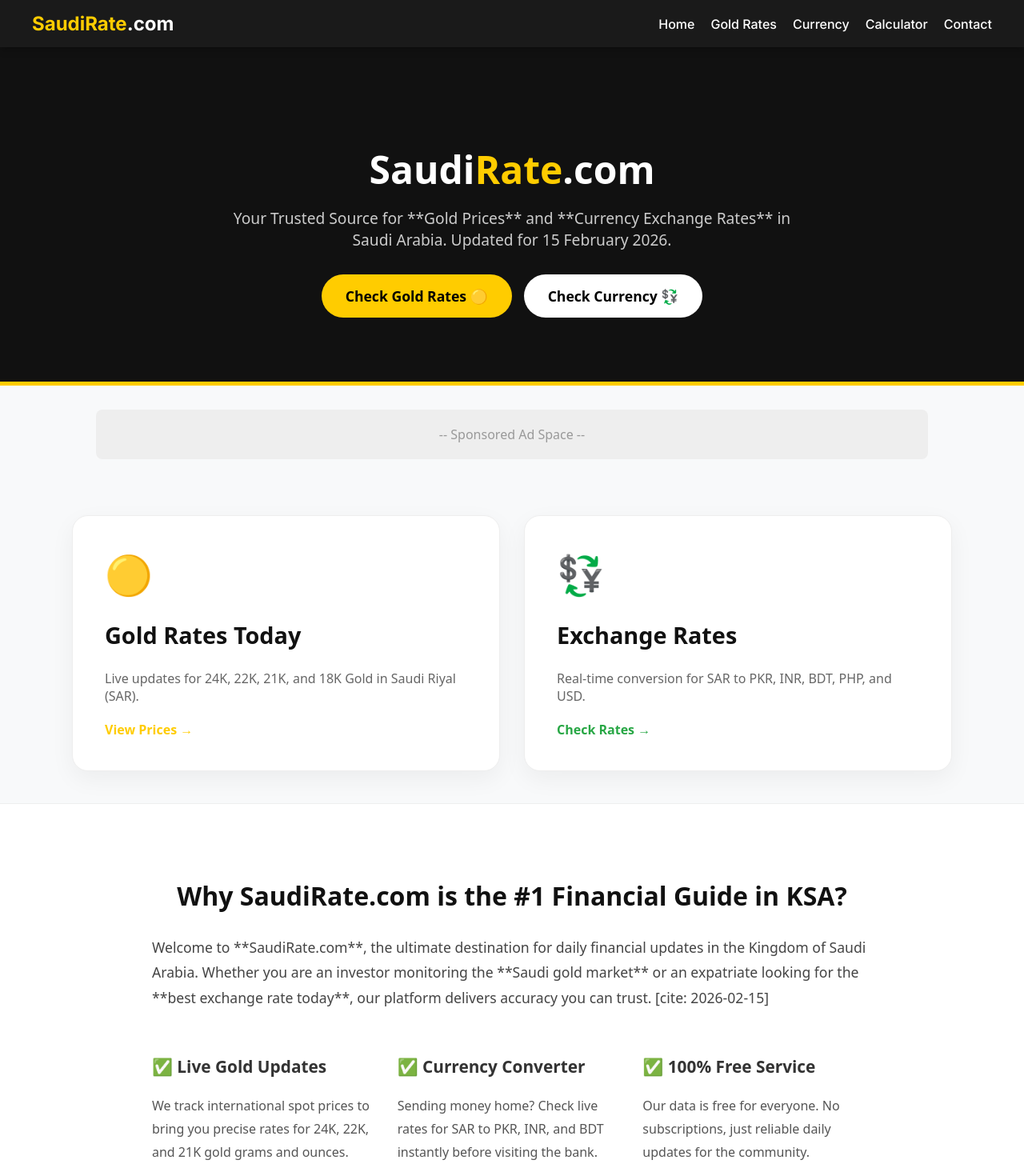
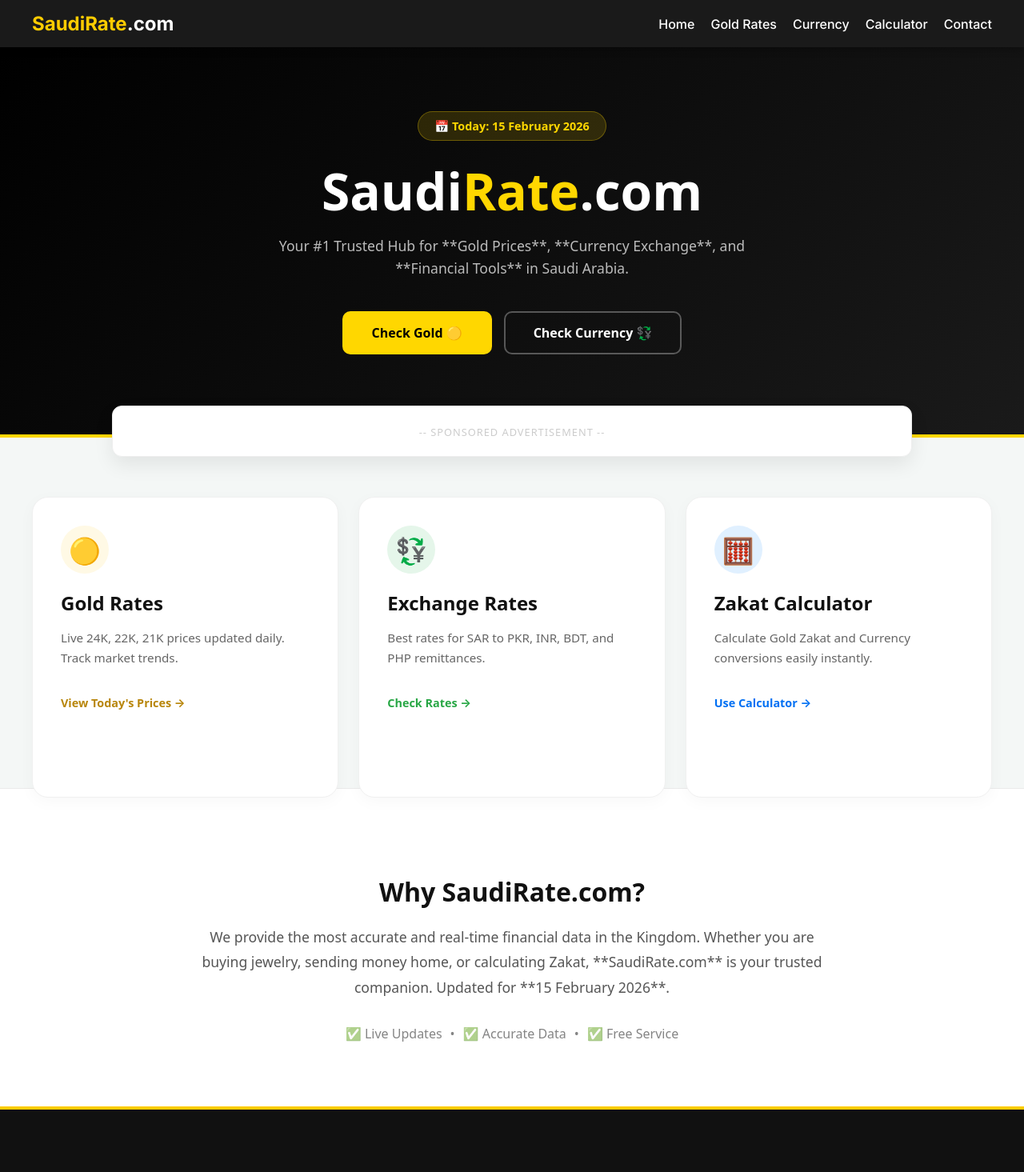
Before and after one commit to DiGiSaudia/saudirate, a Next.js app: page / in a window 1280 px wide. Shown: the top 1465 px of the page at 80% size. Built offline with nearby package versions, Linux system fonts and the light colour scheme.

Commit message:
Fixed double footer, added date in header and calculator section

```diff
--- a/app/page.tsx
+++ b/app/page.tsx
@@ -2,7 +2,7 @@ import React from 'react';
 import Link from 'next/link';
 
 export default function HomePage() {
-  // ڈائنامک تاریخ (SEO کے لیے)
+  // ڈائنامک تاریخ (SEO اور Header کے لیے)
   const today = new Date().toLocaleDateString('en-GB', {
     day: 'numeric',
     month: 'long',
@@ -10,98 +10,130 @@ export default function HomePage() {
   });
 
   return (
-    <main style={{ minHeight: '100vh', backgroundColor: '#f8f9fa', fontFamily: 'system-ui, sans-serif' }}>
+    <main style={{ minHeight: '100vh', backgroundColor: '#f4f7f6', fontFamily: 'system-ui, -apple-system, sans-serif' }}>
 
-      {/* Hero Section */}
-      <section style={{ backgroundColor: '#111', color: 'white', padding: '80px 20px', textAlign: 'center', borderBottom: '5px solid #ffcc00' }}>
-        <h1 style={{ fontSize: '3rem', fontWeight: '900', marginBottom: '15px' }}>
-          Saudi<span style={{ color: '#ffcc00' }}>Rate</span>.com
+      {/* --- HERO SECTION (Premium & Mobile Friendly) --- */}
+      <section style={{
+        background: 'linear-gradient(135deg, #000000 0%, #1a1a1a 100%)',
+        color: 'white',
+        padding: '80px 20px 100px',
+        textAlign: 'center',
+        borderBottom: '4px solid #FFD700',
+        position: 'relative',
+        overflow: 'hidden'
+      }}>
+
+        {/* Date Badge at the Top Header */}
+        <div style={{
+          display: 'inline-block',
+          backgroundColor: 'rgba(255, 215, 0, 0.15)',
+          color: '#FFD700',
+          padding: '8px 20px',
+          borderRadius: '50px',
+          fontSize: '0.9rem',
+          fontWeight: '600',
+          marginBottom: '25px',
+          border: '1px solid rgba(255, 215, 0, 0.3)'
+        }}>
+          📅 Today: {today}
+        </div>
+
+        <h1 style={{
+          fontSize: 'clamp(2.5rem, 5vw, 4rem)', // Mobile responsive font size
+          fontWeight: '850',
+          margin: '0 0 15px',
+          lineHeight: '1.2'
+        }}>
+          Saudi<span style={{ color: '#FFD700' }}>Rate</span>.com
         </h1>
-        <p style={{ fontSize: '1.2rem', color: '#ccc', maxWidth: '700px', margin: '0 auto' }}>
-          Your Trusted Source for **Gold Prices** and **Currency Exchange Rates** in Saudi Arabia. Updated for {today}.
+
+        <p style={{
+          fontSize: '1.1rem',
+          color: '#bbb',
+          maxWidth: '600px',
+          margin: '0 auto 40px',
+          lineHeight: '1.6'
+        }}>
+          Your #1 Trusted Hub for **Gold Prices**, **Currency Exchange**, and **Financial Tools** in Saudi Arabia.
         </p>
-        <div style={{ marginTop: '30px', display: 'flex', gap: '15px', justifyContent: 'center', flexWrap: 'wrap' }}>
-          <Link href="/gold-rates" style={{ padding: '15px 30px', backgroundColor: '#ffcc00', color: 'black', fontWeight: 'bold', borderRadius: '50px', textDecoration: 'none', fontSize: '1.1rem' }}>
-            Check Gold Rates 🟡
+
+        {/* Quick Action Buttons */}
+        <div style={{ display: 'flex', gap: '15px', justifyContent: 'center', flexWrap: 'wrap' }}>
+          <Link href="/gold-rates" style={{ textDecoration: 'none' }}>
+            <div style={{ padding: '14px 35px', backgroundColor: '#FFD700', color: 'black', fontWeight: 'bold', borderRadius: '10px', transition: '0.3s', border: '2px solid #FFD700' }}>
+              Check Gold 🟡
+            </div>
           </Link>
-          <Link href="/currency" style={{ padding: '15px 30px', backgroundColor: '#fff', color: 'black', fontWeight: 'bold', borderRadius: '50px', textDecoration: 'none', fontSize: '1.1rem' }}>
-            Check Currency 💱
+          <Link href="/currency" style={{ textDecoration: 'none' }}>
+            <div style={{ padding: '14px 35px', backgroundColor: 'transparent', color: 'white', fontWeight: 'bold', borderRadius: '10px', transition: '0.3s', border: '2px solid rgba(255,255,255,0.3)' }}>
+              Check Currency 💱
+            </div>
           </Link>
         </div>
       </section>
 
-      {/* Ad Space */}
-      <div style={{ maxWidth: '1000px', margin: '30px auto', padding: '20px', backgroundColor: '#eee', textAlign: 'center', color: '#999', borderRadius: '8px' }}>
-        -- Sponsored Ad Space --
+      {/* --- SPONSORED AD SPACE (Responsive) --- */}
+      <div style={{ maxWidth: '1000px', margin: '-40px auto 30px', padding: '0 20px', position: 'relative', zIndex: '10' }}>
+        <div style={{ backgroundColor: 'white', padding: '20px', borderRadius: '12px', boxShadow: '0 10px 25px rgba(0,0,0,0.08)', textAlign: 'center', border: '1px solid #eee' }}>
+          <span style={{ fontSize: '0.8rem', color: '#ccc', letterSpacing: '1px' }}>-- SPONSORED ADVERTISEMENT --</span>
+          {/* Ad code will go here */}
+        </div>
       </div>
 
-      {/* Features Grid */}
-      <div style={{ maxWidth: '1100px', margin: '0 auto', padding: '40px 20px' }}>
-        <div style={{ display: 'grid', gridTemplateColumns: 'repeat(auto-fit, minmax(300px, 1fr))', gap: '30px' }}>
+      {/* --- MAIN FEATURES GRID --- */}
+      <div style={{ maxWidth: '1200px', margin: '0 auto', padding: '20px 20px 60px' }}>
+        <div style={{ display: 'grid', gridTemplateColumns: 'repeat(auto-fit, minmax(300px, 1fr))', gap: '25px' }}>
 
-          {/* Gold Box */}
+          {/* 1. Gold Rate Box */}
           <Link href="/gold-rates" style={{ textDecoration: 'none' }}>
-            <div style={{ backgroundColor: 'white', padding: '40px', borderRadius: '20px', boxShadow: '0 10px 30px rgba(0,0,0,0.05)', border: '1px solid #eee', transition: 'transform 0.2s', cursor: 'pointer' }}>
-              <div style={{ fontSize: '3rem', marginBottom: '15px' }}>🟡</div>
-              <h2 style={{ fontSize: '1.8rem', color: '#111', fontWeight: 'bold' }}>Gold Rates Today</h2>
-              <p style={{ color: '#666', marginTop: '10px' }}>
-                Live updates for 24K, 22K, 21K, and 18K Gold in Saudi Riyal (SAR).
-              </p>
-              <div style={{ marginTop: '20px', color: '#ffcc00', fontWeight: 'bold' }}>View Prices →</div>
+            <div style={{ backgroundColor: 'white', padding: '35px', borderRadius: '20px', border: '1px solid #f0f0f0', boxShadow: '0 5px 20px rgba(0,0,0,0.03)', transition: 'transform 0.2s', height: '100%' }}>
+              <div style={{ width: '60px', height: '60px', backgroundColor: '#FFF9E5', borderRadius: '50%', display: 'flex', alignItems: 'center', justifyContent: 'center', fontSize: '2rem', marginBottom: '20px' }}>🟡</div>
+              <h2 style={{ fontSize: '1.5rem', color: '#111', fontWeight: 'bold', marginBottom: '10px' }}>Gold Rates</h2>
+              <p style={{ color: '#666', fontSize: '0.95rem', lineHeight: '1.6' }}>Live 24K, 22K, 21K prices updated daily. Track market trends.</p>
+              <span style={{ display: 'inline-block', marginTop: '20px', color: '#B8860B', fontWeight: 'bold', fontSize: '0.9rem' }}>View Today's Prices →</span>
             </div>
           </Link>
 
-          {/* Currency Box */}
+          {/* 2. Currency Exchange Box */}
           <Link href="/currency" style={{ textDecoration: 'none' }}>
-            <div style={{ backgroundColor: 'white', padding: '40px', borderRadius: '20px', boxShadow: '0 10px 30px rgba(0,0,0,0.05)', border: '1px solid #eee', transition: 'transform 0.2s', cursor: 'pointer' }}>
-              <div style={{ fontSize: '3rem', marginBottom: '15px' }}>💱</div>
-              <h2 style={{ fontSize: '1.8rem', color: '#111', fontWeight: 'bold' }}>Exchange Rates</h2>
-              <p style={{ color: '#666', marginTop: '10px' }}>
-                Real-time conversion for SAR to PKR, INR, BDT, PHP, and USD.
-              </p>
-              <div style={{ marginTop: '20px', color: '#28a745', fontWeight: 'bold' }}>Check Rates →</div>
+            <div style={{ backgroundColor: 'white', padding: '35px', borderRadius: '20px', border: '1px solid #f0f0f0', boxShadow: '0 5px 20px rgba(0,0,0,0.03)', transition: 'transform 0.2s', height: '100%' }}>
+              <div style={{ width: '60px', height: '60px', backgroundColor: '#E5F6EA', borderRadius: '50%', display: 'flex', alignItems: 'center', justifyContent: 'center', fontSize: '2rem', marginBottom: '20px' }}>💱</div>
+              <h2 style={{ fontSize: '1.5rem', color: '#111', fontWeight: 'bold', marginBottom: '10px' }}>Exchange Rates</h2>
+              <p style={{ color: '#666', fontSize: '0.95rem', lineHeight: '1.6' }}>Best rates for SAR to PKR, INR, BDT, and PHP remittances.</p>
+              <span style={{ display: 'inline-block', marginTop: '20px', color: '#28a745', fontWeight: 'bold', fontSize: '0.9rem' }}>Check Rates →</span>
+            </div>
+          </Link>
+
+          {/* 3. Calculator Box (NEW) */}
+          <Link href="/calculator" style={{ textDecoration: 'none' }}>
+            <div style={{ backgroundColor: 'white', padding: '35px', borderRadius: '20px', border: '1px solid #f0f0f0', boxShadow: '0 5px 20px rgba(0,0,0,0.03)', transition: 'transform 0.2s', height: '100%' }}>
+              <div style={{ width: '60px', height: '60px', backgroundColor: '#E0F0FF', borderRadius: '50%', display: 'flex', alignItems: 'center', justifyContent: 'center', fontSize: '2rem', marginBottom: '20px' }}>🧮</div>
+              <h2 style={{ fontSize: '1.5rem', color: '#111', fontWeight: 'bold', marginBottom: '10px' }}>Zakat Calculator</h2>
+              <p style={{ color: '#666', fontSize: '0.95rem', lineHeight: '1.6' }}>Calculate Gold Zakat and Currency conversions easily instantly.</p>
+              <span style={{ display: 'inline-block', marginTop: '20px', color: '#0070f3', fontWeight: 'bold', fontSize: '0.9rem' }}>Use Calculator →</span>
             </div>
           </Link>
 
         </div>
       </div>
 
-      {/* SEO Article Section - Essential for Google Ranking */}
-      <div style={{ backgroundColor: 'white', padding: '60px 20px', borderTop: '1px solid #eee' }}>
-        <div style={{ maxWidth: '900px', margin: '0 auto', lineHeight: '1.8' }}>
-          <h2 style={{ fontSize: '2rem', fontWeight: 'bold', color: '#111', marginBottom: '20px', textAlign: 'center' }}>
-            Why SaudiRate.com is the #1 Financial Guide in KSA?
+      {/* --- SEO CONTENT SECTION (Minimal & Clean) --- */}
+      <div style={{ backgroundColor: 'white', padding: '80px 20px', borderTop: '1px solid #eaeaea' }}>
+        <div style={{ maxWidth: '800px', margin: '0 auto', textAlign: 'center' }}>
+          <h2 style={{ fontSize: '2rem', fontWeight: 'bold', color: '#111', marginBottom: '20px' }}>
+            Why SaudiRate.com?
           </h2>
-
-          <p style={{ marginBottom: '20px', color: '#444', fontSize: '1.1rem' }}>
-            Welcome to **SaudiRate.com**, the ultimate destination for daily financial updates in the Kingdom of Saudi Arabia. Whether you are an investor monitoring the **Saudi gold market** or an expatriate looking for the **best exchange rate today**, our platform delivers accuracy you can trust. [cite: 2026-02-15]
+          <p style={{ color: '#555', fontSize: '1.1rem', lineHeight: '1.8', marginBottom: '30px' }}>
+            We provide the most accurate and real-time financial data in the Kingdom. Whether you are buying jewelry, sending money home, or calculating Zakat, **SaudiRate.com** is your trusted companion. Updated for **{today}**.
           </p>
-
-          <div style={{ display: 'grid', gridTemplateColumns: 'repeat(auto-fit, minmax(250px, 1fr))', gap: '20px', marginTop: '30px' }}>
-            <div>
-              <h3 style={{ fontSize: '1.3rem', fontWeight: 'bold', marginBottom: '10px' }}>✅ Live Gold Updates</h3>
-              <p style={{ color: '#555' }}>We track international spot prices to bring you precise rates for 24K, 22K, and 21K gold grams and ounces.</p>
-            </div>
-            <div>
-              <h3 style={{ fontSize: '1.3rem', fontWeight: 'bold', marginBottom: '10px' }}>✅ Currency Converter</h3>
-              <p style={{ color: '#555' }}>Sending money home? Check live rates for SAR to PKR, INR, and BDT instantly before visiting the bank.</p>
-            </div>
-            <div>
-              <h3 style={{ fontSize: '1.3rem', fontWeight: 'bold', marginBottom: '10px' }}>✅ 100% Free Service</h3>
-              <p style={{ color: '#555' }}>Our data is free for everyone. No subscriptions, just reliable daily updates for the community.</p>
-            </div>
+          <div style={{ display: 'flex', gap: '10px', justifyContent: 'center', opacity: '0.6' }}>
+            <span>✅ Live Updates</span> • <span>✅ Accurate Data</span> • <span>✅ Free Service</span>
           </div>
         </div>
       </div>
 
-      {/* Footer */}
-      <footer style={{ backgroundColor: '#111', color: '#666', padding: '40px 20px', textAlign: 'center', fontSize: '0.9rem' }}>
-        <p>&copy; {new Date().getFullYear()} SaudiRate.com - All Rights Reserved.</p>
-        <div style={{ marginTop: '10px' }}>
-          <Link href="/gold-rates" style={{ color: '#ccc', margin: '0 10px', textDecoration: 'none' }}>Gold</Link> |
-          <Link href="/currency" style={{ color: '#ccc', margin: '0 10px', textDecoration: 'none' }}>Currency</Link>
-        </div>
-      </footer>
+      {/* FOOTER REMOVED (It will come from layout.tsx) */}
+
     </main>
   );
 }
```
